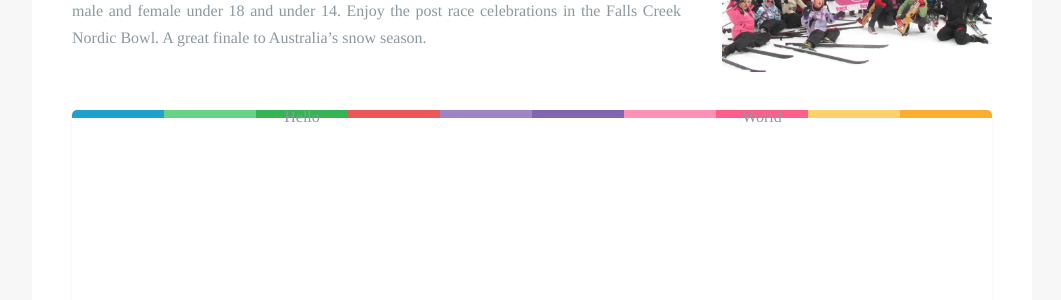
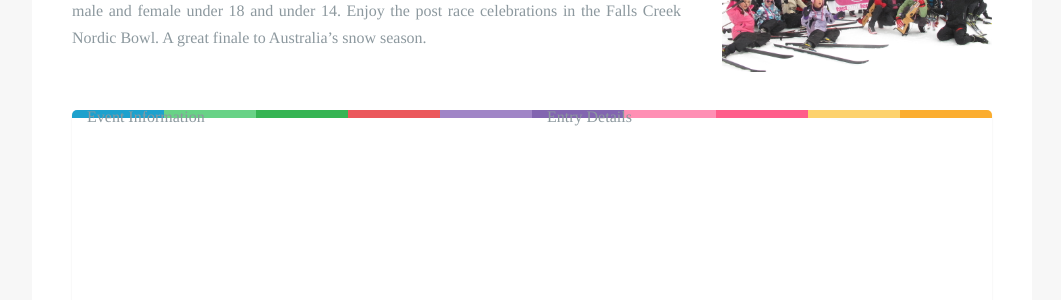
Before and after one commit to robcatto/robcatto.github.io, a Jekyll site: the page built from events/fast-&-female-lake-mountain/index.html, in a window 1280 px wide and 1156 px high. Shown: the part 443-743 px from the top of the window, without its empty margins (108-1169 px from the left). Built offline with Jekyll 4.4.1, drawn with Linux system fonts in a browser that asks for light colours; some web fonts are replaced; Markdown is read by kramdown in place of the engine named in the settings.

Commit message:
Update index.html

```diff
--- a/events/fast-&-female-lake-mountain/index.html
+++ b/events/fast-&-female-lake-mountain/index.html
@@ -64,9 +64,9 @@ layout: default
 
 
                 <div class="event__card--box">
-                        <div class="column two">Hello
+                        <div class="column two" style="text-align: left;"><span>Event Information</span><br><div></div>
                                  </div>
-                        <div class="column two">World
+                        <div class="column two" style="text-align: left;"><span>Entry Details</span><br><div></div>
                                  </div>
 
 
```
